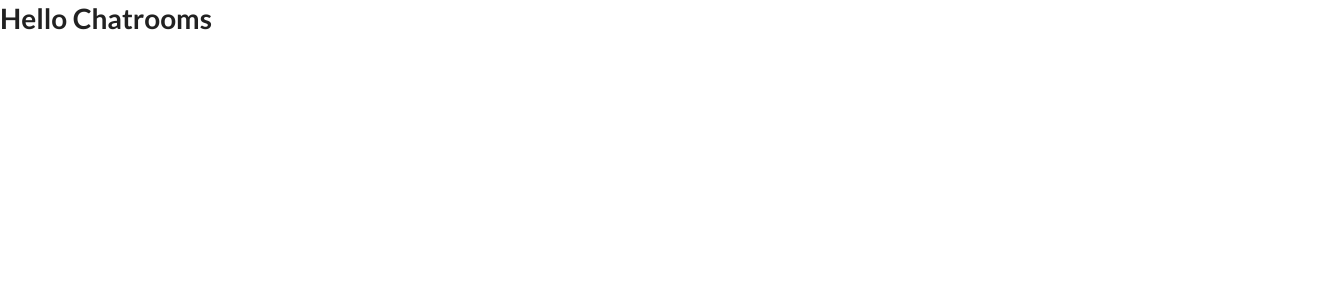
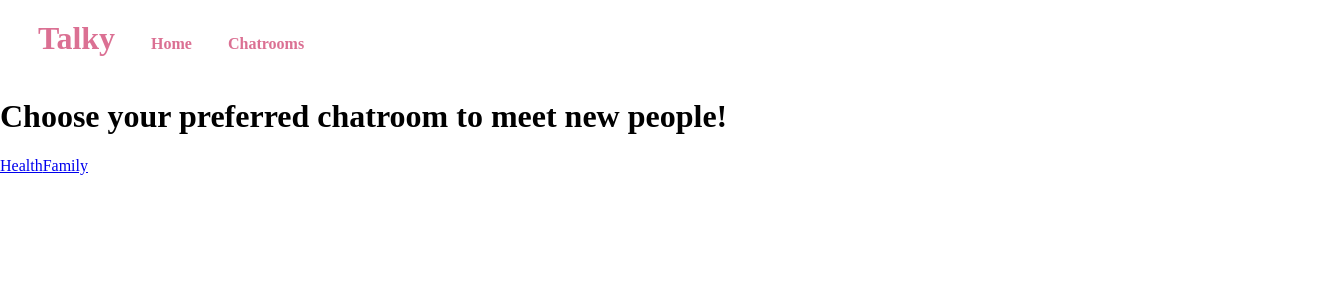
Before and after one commit to bright-fox/talky-react-client, a React (Create React App) app: page /rooms in a window 1280 px wide. Shown: the top 300 px of the page, 1320 px wide, since content can reach past the window. Built offline with nearby package versions, Linux system fonts and the light colour scheme.

Commit message:
Added styled-components library, added first pages and useChat hook with socket.io-client

```diff
--- a/package.json
+++ b/package.json
@@ -9,10 +9,10 @@
     "react": "^16.13.1",
     "react-dom": "^16.13.1",
     "react-router-dom": "^5.2.0",
-    "react-scripts": "3.4.1",
+    "react-scripts": "^3.4.3",
     "semantic-ui-css": "^2.4.1",
-    "semantic-ui-react": "^1.1.1",
-    "socket.io-client": "^2.3.0"
+    "socket.io-client": "^2.3.0",
+    "styled-components": "^5.1.1"
   },
   "scripts": {
     "start": "react-scripts start",
--- a/src/components/App.js
+++ b/src/components/App.js
@@ -1,16 +1,26 @@
 import React from "react"
 import { BrowserRouter as Router, Switch, Route } from "react-router-dom"
+import { createGlobalStyle } from "styled-components"
+import Navbar from "./Navbar"
 import Home from "../pages/Home"
 import Chatrooms from "../pages/Chatrooms"
 import Chatroom from "../pages/Chatroom"
 
-import 'semantic-ui-css/semantic.min.css'
+// reset styles
+const GlobalStyle = createGlobalStyle`
+  body {
+    padding: 0;
+    margin: 0;
+  }
+`
 
 function App() {
   return (
     <Router>
+      <GlobalStyle />
+      <Navbar />
       <Switch>
-        <Route path="/" exact>
+        <Route path={["/", "/home"]} exact>
           <Home />
         </Route>
         <Route path="/rooms" exact>
--- a/src/components/Navbar.js
+++ b/src/components/Navbar.js
@@ -0,0 +1,40 @@
+import React, { useState } from "react"
+import { useHistory, Link } from "react-router-dom"
+import styled from "styled-components"
+
+const Navlink = styled(Link)`
+    color: palevioletred;
+    font-weight: bold;
+    text-decoration: none;
+    margin: 10px;
+    padding: 8px;
+    border-radius: 5px;
+
+    &:hover {
+        filter: brightness(120%);
+    }
+`
+
+const Navbrand = styled(Navlink)`
+    font-size: 2rem;
+`
+
+const Container = styled.div`
+    width: 100vw;
+    padding: 20px;
+`
+
+const Navbar = () => {
+    const [active, setActive] = useState("home")
+    const history = useHistory()
+
+    return (
+        <Container>
+            <Navbrand to="/">Talky</Navbrand>
+            <Navlink to="/">Home</Navlink>
+            <Navlink to="/rooms">Chatrooms</Navlink>
+        </Container>
+    )
+}
+
+export default Navbar
--- /dev/null
+++ b/src/hooks/useChat.js
@@ -0,0 +1,25 @@
+import { useState, useEffect, useRef } from "react"
+import socketIOClient from "socket.io-client"
+
+const ENDPOINT = process.env.ENDPOINT || "http://localhost:4001"
+
+export default () => {
+    const [messages, setMessages] = useState([])
+    const [newMessage, setNewMessage] = useState("")
+    const socketRef = useRef()
+
+    useEffect(() => {
+        socketRef.current = socketIOClient(ENDPOINT)
+        socketRef.current.on("chat message", msg => {
+            setMessages(prevMsgs => [...prevMsgs, msg])
+        })
+
+        return () => socketRef.current.disconnect()
+    }, [])
+
+    const sendMessage = (msg) => {
+        socketRef.current.emit("chat message", msg)
+    }
+
+    return { messages, newMessage, setNewMessage, sendMessage }
+}
--- a/src/pages/Chatroom.js
+++ b/src/pages/Chatroom.js
@@ -1,9 +1,31 @@
 import React from "react"
+import { useParams } from "react-router-dom"
+import useChat from "../hooks/useChat"
 
 const Chatroom = () => {
+    const { id } = useParams()
+    const { messages, newMessage, setNewMessage, sendMessage } = useChat()
+
+    const submitHandler = e => {
+        e.preventDefault()
+        sendMessage(newMessage)
+        e.target.value = ""
+    }
+
     return (
         <div>
-            <h1>Hello World</h1>
+            <h1>{id.toUpperCase()}</h1>
+
+            <div className="messages-container">
+                {messages.map((msg, i) => {
+                    return <p key={i}>{msg}</p>
+                })}
+            </div>
+            <form action="" onSubmit={submitHandler}>
+                <input type="text" value={newMessage} onChange={e => setNewMessage(e.target.value)} />
+                <button type="submit">Send Message</button>
+            </form>
+
         </div>
     )
 }
--- a/src/pages/Chatrooms.js
+++ b/src/pages/Chatrooms.js
@@ -1,9 +1,12 @@
 import React from "react"
+import { Link } from "react-router-dom"
 
 const Chatrooms = () => {
     return (
         <div>
-            <h1>Hello Chatrooms</h1>
+            <h1>Choose your preferred chatroom to meet new people!</h1>
+            <Link to="/rooms/health">Health</Link>
+            <Link to="/rooms/family">Family</Link>
         </div>
     )
 }
```
Also changed, not shown: 1 other file (tests, documents, lock files or other folders).
